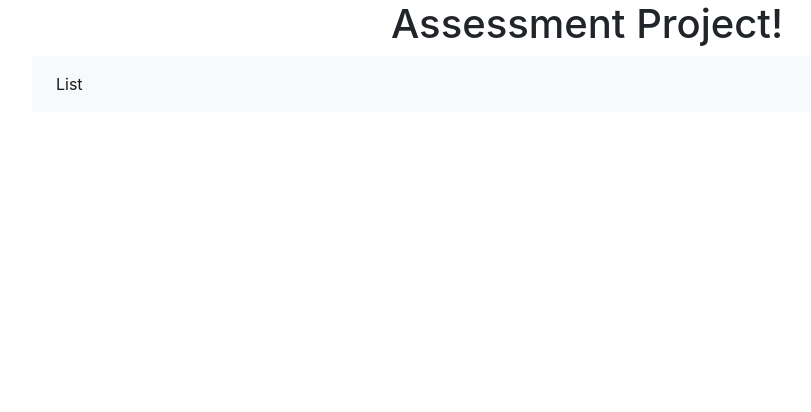
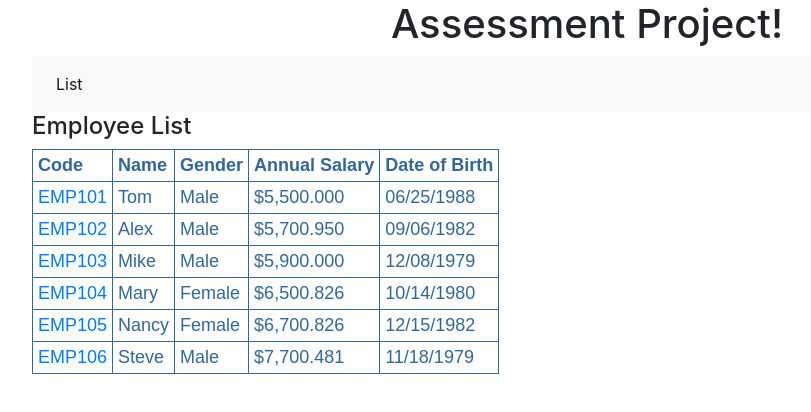
Before and after one commit to bhupeshv04/angular-assesment-project, an Angular app: page /employees in a window 1280 px wide. Before the commit this address led to /. Shown: the top 412 px of the page, without its empty margins (53-864 px from the left). Built offline with nearby package versions, Linux system fonts and the light colour scheme.

Commit message:
5 files modified, 3 added

```diff
--- a/src/app/Services/employee.service.ts
+++ b/src/app/Services/employee.service.ts
@@ -31,4 +31,9 @@ export class EmployeeService{
             }
     ];
   }
+
+  getEmployeeByCode(empCode: string): IEmployee {
+    let employeeList=this.getEmployees();
+    return employeeList.filter(emp=>emp.code==empCode)[0];
 }
+}
--- a/src/app/app-routing/app-routing.module.ts
+++ b/src/app/app-routing/app-routing.module.ts
@@ -4,8 +4,12 @@ import { RouterModule, Routes } from '@angular/router';
 
 import { EmployeeListComponent } from '.././employee-list/employee-list.component';
 
+import { EmployeeComponent } from
+'.././employee/employee.component';
+
 const appRoutes: Routes = [
-  { path: 'list', component: EmployeeListComponent },
+  { path: 'employees', component: EmployeeListComponent },
+  { path: 'employees/:code', component: EmployeeComponent },
   { path: '', redirectTo: '/list', pathMatch: 'full' }
 ];
 
--- a/src/app/app.component.html
+++ b/src/app/app.component.html
@@ -15,7 +15,7 @@
     <nav class="navbar navbar-expand-lg navbar-light bg-light">
         <ul class="nav navbar-nav">
             <li class="nav-item active">
-                <a class="nav-link" routerLinkActive="active" routerLink="list">List</a>
+                <a class="nav-link" routerLinkActive="active" routerLink="employees">List</a>
             </li>
         </ul>
     </nav>
--- a/src/app/app.module.ts
+++ b/src/app/app.module.ts
@@ -7,10 +7,11 @@ import { HelloComponent } from './hello.component';
 import { EmployeeService } from './Services/employee.service';
 import { EmployeeListComponent } from './employee-list/employee-list.component';
 import {AppRoutingModule} from './app-routing/app-routing.module';
+import { EmployeeComponent } from './employee/employee.component';
 
 @NgModule({
   imports:      [ BrowserModule, FormsModule, AppRoutingModule ],
-  declarations: [ AppComponent, HelloComponent, EmployeeListComponent ],
+  declarations: [ AppComponent, HelloComponent, EmployeeListComponent, EmployeeComponent ],
   bootstrap:    [ AppComponent ],
   providers: [EmployeeService]
 })
--- a/src/app/employee-list/employee-list.component.html
+++ b/src/app/employee-list/employee-list.component.html
@@ -15,11 +15,15 @@
         </thead>
         <tbody>
             <tr *ngFor='let employee of employees'>
-                <td>{{employee.code}}</td>
+                <td>
+                  <a [routerLink]="['/employees',employee.code]">
+                      {{employee.code | uppercase}}
+                  </a>
+                </td>
                 <td>{{employee.name}}</td>
                 <td>{{employee.gender}}</td>
-                <td>{{employee.annualSalary}}</td>
-                <td>{{employee.dateOfBirth}}</td>
+                <td>{{employee.annualSalary | currency:'USD':true:'1.3-3'}}</td>
+                <td>{{employee.dateOfBirth | date:'MM/dd/y'}}</td>
             </tr>
             <tr *ngIf="!employees || employees.length==0">
                 <td colspan="5">
--- /dev/null
+++ b/src/app/employee/employee.component.css
@@ -0,0 +1,16 @@
+table {
+    color: #369;
+    font-family: Arial, Helvetica, sans-serif;
+    font-size: large;
+    border-collapse: collapse;
+}
+
+td {
+    border: 1px solid #369;
+    padding:5px;
+}
+
+th{
+    border: 1px solid #369;
+    padding:5px;
+}
--- /dev/null
+++ b/src/app/employee/employee.component.html
@@ -0,0 +1,41 @@
+<div class="container">
+  <div class="row" style="margin-top:5px">
+     <table *ngIf="employee">
+      <thead>
+          <tr>
+              <th colspan="2">
+                  Employee Details
+              </th>
+          </tr>
+      </thead>
+      <tbody>
+          <tr>
+              <td>Employee Code</td>
+              <td>{{employee.code}}</td>
+          </tr>
+          <tr>
+              <td>Name</td>
+              <td>{{employee.name}}</td>
+          </tr>
+          <tr>
+              <td>Gender</td>
+              <td>{{employee.gender}}</td>
+          </tr>
+          <tr>
+              <td>Annual Salary</td>
+              <td>{{employee.annualSalary}}</td>
+          </tr>
+          <tr>
+              <td>Date of Birth</td>
+              <td>{{employee.dateOfBirth}}</td>
+          </tr>
+      </tbody>
+  </table>
+  </div>
+  <div class="row" style="margin-top:5px" *ngIf="!employee">
+      {{statusMessage}}
+  </div>
+  <div class="row"  style="margin-top:5px">
+    <input type="button" class="btn btn-primary" value="Back to Employee List"  (click)="onBackButtonClick()"/>
+  </div>
+</div>
--- /dev/null
+++ b/src/app/employee/employee.component.ts
@@ -0,0 +1,26 @@
+import { Component, OnInit } from '@angular/core';
+import { IEmployee } from '.././Interface/employee';
+import { EmployeeService } from '.././Services/employee.service';
+import { ActivatedRoute, Router } from '@angular/router';
+
+@Component({
+  selector: 'app-employee',
+  templateUrl: './employee.component.html',
+  styleUrls: ['./employee.component.css']
+})
+export class EmployeeComponent implements OnInit {
+ employee: IEmployee;
+ statusMessage: string = 'Loading data. Please wait...';
+  constructor(private _employeeService: EmployeeService,
+        private _activatedRoute: ActivatedRoute,
+        private _router: Router) { }
+
+  ngOnInit() {
+     let empCode: string = this._activatedRoute.snapshot.params['code'];
+        this.employee=this._employeeService.getEmployeeByCode(empCode);
+    }
+
+    onBackButtonClick() :void {
+    this._router.navigate(['/employees']);
+}
+}
```
